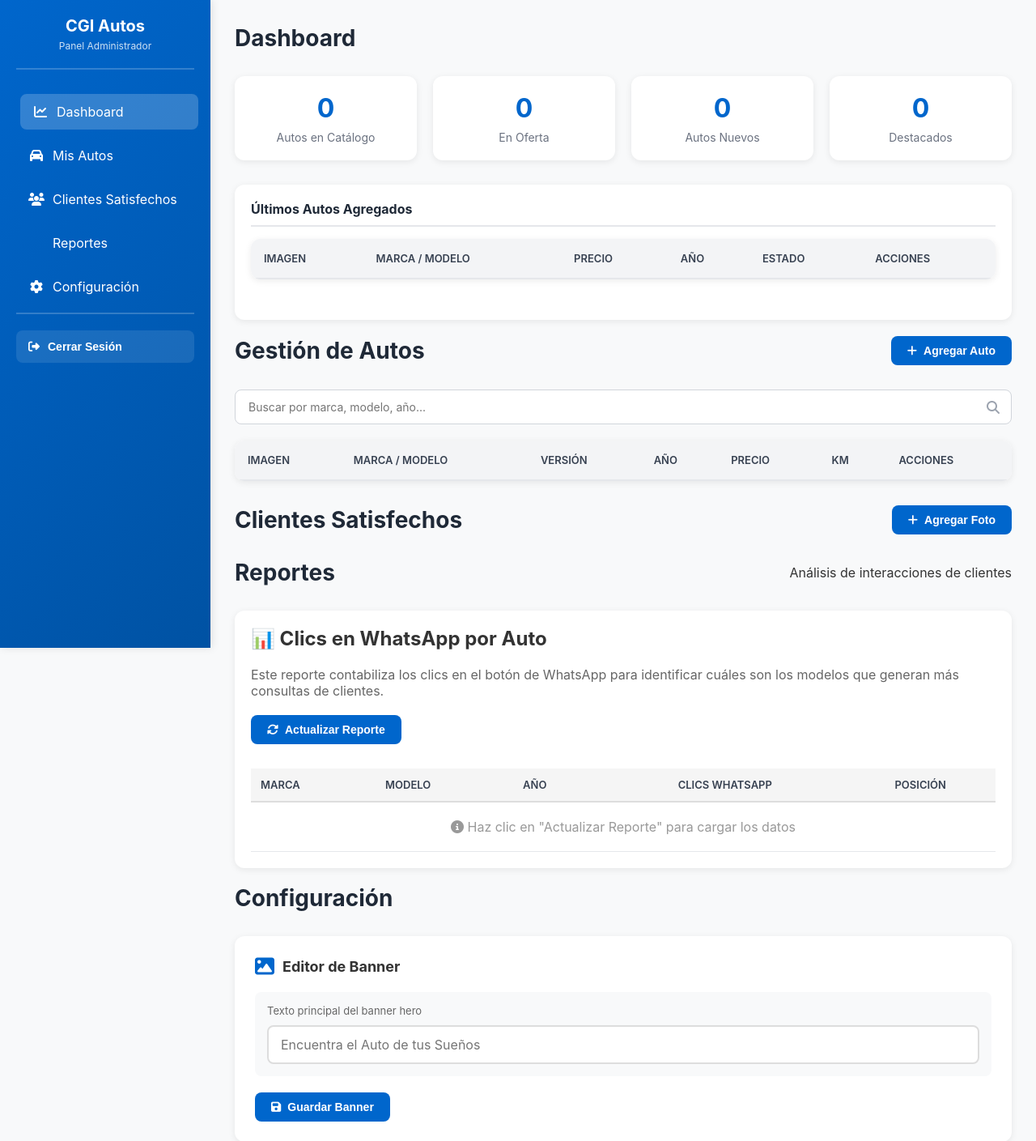
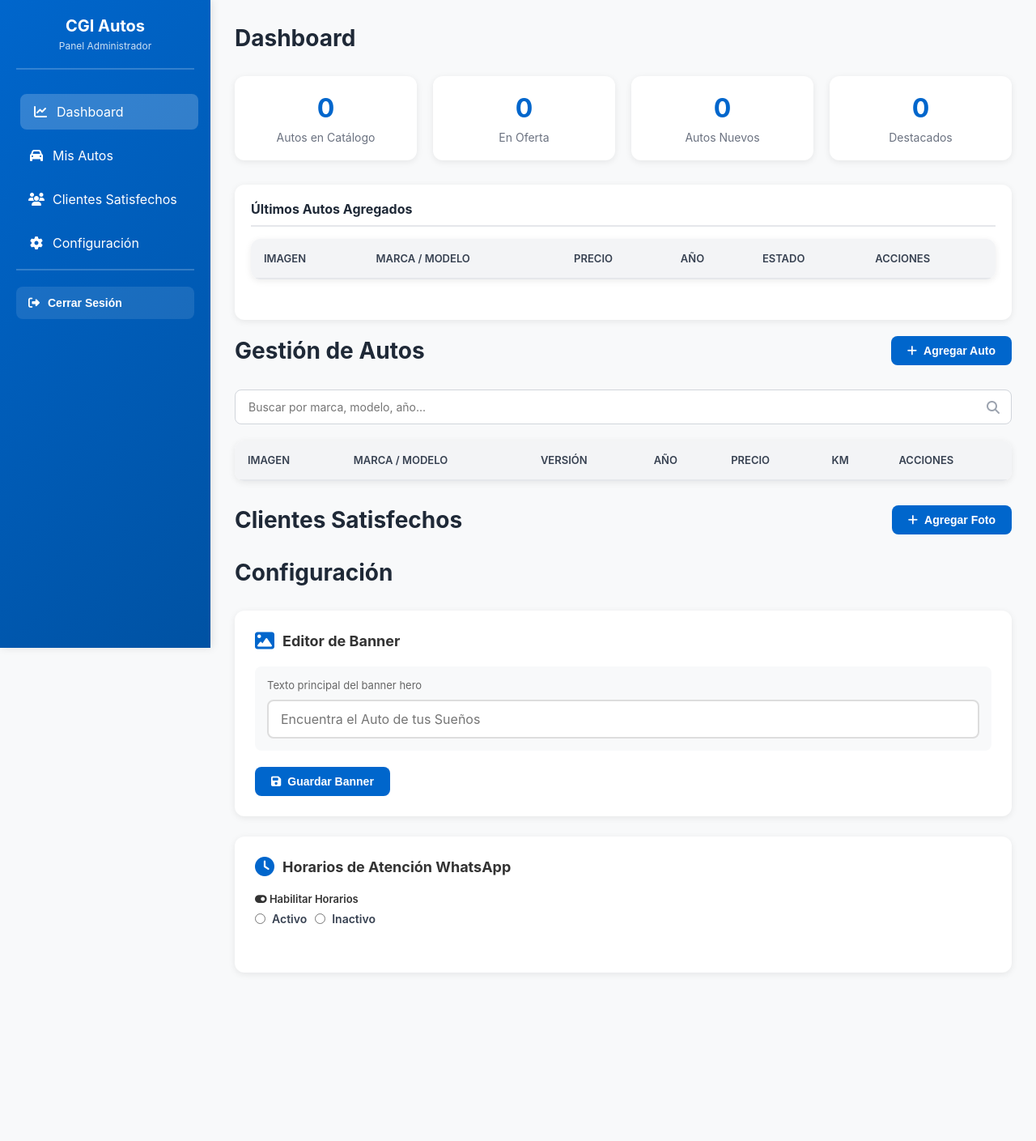
Before and after one commit to Mayoo5/proyecto, a Flask app: page / in a window 1280 px wide. Shown: the top 1409 px of the page at 81% size. After the commit the page ends 1141 px from the top, so only its background shows below. Run offline with Flask 3, Linux system fonts and the light colour scheme; the visitor is signed in with stand-in values (Sample User, id 1); lists and menus that the app fills with data are empty.

Commit message:
feat: Remove Reports section from admin panel

```diff
--- a/Agencias/AGENCIACGI3 - copia/backend/templates/admin.html
+++ b/Agencias/AGENCIACGI3 - copia/backend/templates/admin.html
@@ -803,7 +803,6 @@
                 <li><a href="#" onclick="showSection('dashboard')" class="active"><i class="fas fa-chart-line"></i> <span>Dashboard</span></a></li>
                 <li><a href="#" onclick="showSection('autos')"><i class="fas fa-car"></i> <span>Mis Autos</span></a></li>
                 <li><a href="#" onclick="showSection('clientes')"><i class="fas fa-users"></i> <span>Clientes Satisfechos</span></a></li>
-                <li><a href="#" onclick="showSection('reportes')"><i class="fas fa-file-chart-line"></i> <span>Reportes</span></a></li>
                 <li><a href="#" onclick="showSection('configuracion')"><i class="fas fa-cog"></i> <span>Configuración</span></a></li>
             </ul>
             <div class="sidebar-footer">
@@ -906,46 +905,6 @@
                 </div>
 
                 <div class="gallery-container" id="clientesGallery">
-                </div>
-            </section>
-
-            <!-- Reportes -->
-            <section id="reportes" class="section-content">
-                <div class="header">
-                    <h1>Reportes</h1>
-                    <p>Análisis de interacciones de clientes</p>
-                </div>
-
-                <div class="section">
-                    <h2 style="margin-bottom: 20px;">📊 Clics en WhatsApp por Auto</h2>
-                    <p style="color: #666; margin-bottom: 20px;">Este reporte contabiliza los clics en el botón de WhatsApp para identificar cuáles son los modelos que generan más consultas de clientes.</p>
-
-                    <div style="margin-bottom: 30px;">
-                        <button class="btn btn-primary" onclick="cargarReporteWhatsApp()">
-                            <i class="fas fa-sync-alt"></i> Actualizar Reporte
-                        </button>
-                    </div>
-
-                    <div style="overflow-x: auto;">
-                        <table style="width: 100%; border-collapse: collapse;">
-                            <thead>
-                                <tr style="background: #f5f5f5; border-bottom: 2px solid #ddd;">
-                                    <th style="padding: 12px; text-align: left; font-weight: 600;">Marca</th>
-                                    <th style="padding: 12px; text-align: left; font-weight: 600;">Modelo</th>
-                                    <th style="padding: 12px; text-align: left; font-weight: 600;">Año</th>
-                                    <th style="padding: 12px; text-align: center; font-weight: 600;">Clics WhatsApp</th>
-                                    <th style="padding: 12px; text-align: center; font-weight: 600;">Posición</th>
-                                </tr>
-                            </thead>
-                            <tbody id="reporteWhatsAppTable">
-                                <tr>
-                                    <td colspan="5" style="padding: 20px; text-align: center; color: #999;">
-                                        <i class="fas fa-info-circle"></i> Haz clic en "Actualizar Reporte" para cargar los datos
-                                    </td>
-                                </tr>
-                            </tbody>
-                        </table>
-                    </div>
                 </div>
             </section>
 
@@ -1933,47 +1892,6 @@
             }
         });
 
-        // ============= REPORTE WHATSAPP =============
-        function cargarReporteWhatsApp() {
-            // Simular carga de datos (en producción, esto vendría de una API)
-            const tabla = document.getElementById('reporteWhatsAppTable');
-            tabla.innerHTML = '<tr><td colspan="5" style="padding: 20px; text-align: center;"><i class="fas fa-spinner fa-spin"></i> Cargando reporte...</td></tr>';
-
-            // Simular delay de carga
-            setTimeout(() => {
-                // Crear datos de ejemplo (en producción vendría del backend)
-                const reporteData = [
-                    { marca: 'Toyota', modelo: 'Corolla', año: 2024, clics: 45 },
-                    { marca: 'Honda', modelo: 'Civic', año: 2023, clics: 38 },
-                    { marca: 'Ford', modelo: 'Fiesta', año: 2022, clics: 32 },
-                    { marca: 'Chevrolet', modelo: 'Cruze', año: 2023, clics: 28 },
-                    { marca: 'Volkswagen', modelo: 'Polo', año: 2024, clics: 25 },
-                ];
-
-                // Ordenar por clics descendente
-                reporteData.sort((a, b) => b.clics - a.clics);
-
-                // Generar tabla
-                tabla.innerHTML = reporteData.map((item, index) => `
-                    <tr style="border-bottom: 1px solid #eee;">
-                        <td style="padding: 12px;">${item.marca}</td>
-                        <td style="padding: 12px;">${item.modelo}</td>
-                        <td style="padding: 12px;">${item.año}</td>
-                        <td style="padding: 12px; text-align: center;">
-                            <span style="background: #0066cc; color: white; padding: 4px 12px; border-radius: 20px; font-weight: 600;">
-                                ${item.clics}
-                            </span>
-                        </td>
-                        <td style="padding: 12px; text-align: center;">
-                            <span style="background: ${index === 0 ? '#fbbf24' : index === 1 ? '#9ca3af' : index === 2 ? '#dc2626' : '#e5e7eb'}; color: white; padding: 4px 12px; border-radius: 20px; font-weight: 600;">
-                                ${index === 0 ? '🥇' : index === 1 ? '🥈' : index === 2 ? '🥉' : (index + 1)}
-                            </span>
-                        </td>
-                    </tr>
-                `).join('');
-            }, 500);
-        }
-
         // ============= CONFIGURACIÓN =============
         function toggleWhatsappSchedule(enabled) {
             const container = document.getElementById('scheduleContainer');
```
